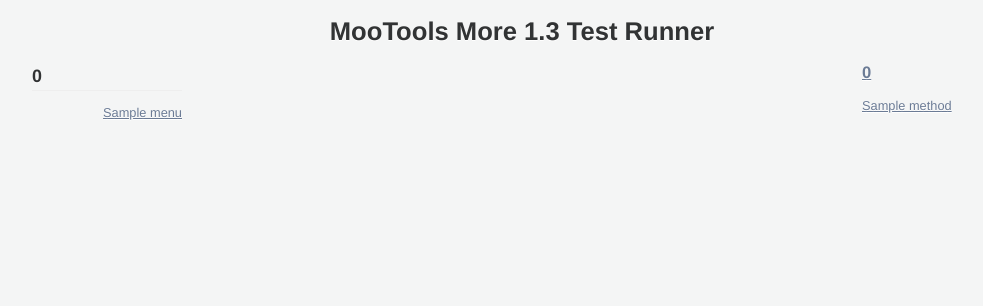
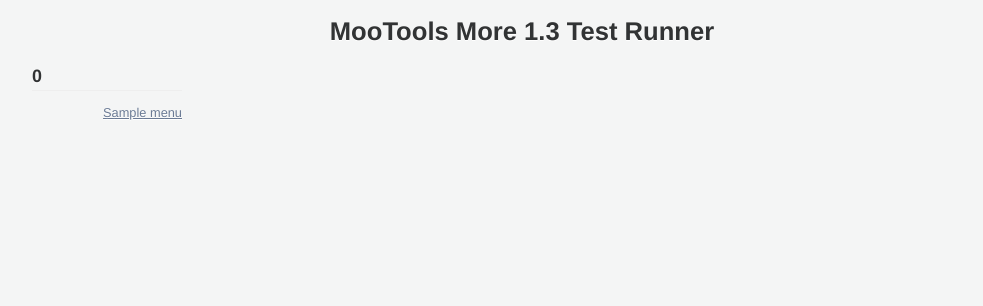
Before and after one commit to arian/mootools-ui-runner, a PHP site: template templates/index.php in a window 1280 px wide. Shown: the top 306 px of the page, without its empty margins (118-1101 px from the left). Run offline with PHP 8.4, Linux system fonts and the light colour scheme; the template is opened without the code that fills it: most values are stand-ins (such as "Sample title", 1, 10 or a date in 2020); data that the repository does not hold is empty.

Commit message:
Some styling

```diff
--- a/assets/docs.css
+++ b/assets/docs.css
@@ -90,6 +90,7 @@
 
 #docs {
 	margin: 0 0 0 175px;
+	border-left: 1px solid #ddd;
 }
 
 #docs h1, #docs h2 {
@@ -120,30 +121,6 @@
 	font-style: normal;
 }
 
-.doc .content {
-	margin: 0 160px 0 0;
-	padding: 0 25px;
-	border-left: 1px solid #ddd;
-	border-right: 1px solid #ddd;
-	line-height:1.5em;
+.content {
+	padding-left: 25px;
 }
-
-.doc .methods {
-	float: right;
-	width: 150px;
-}
-
-.methods ul {
-	list-style: none;
-	margin: 0;
-	padding: 0;
-	line-height: 1.5em;
-}
-
-.methods ul li strong {
-	font-size: 1.3em;
-}
-
-.methods ul ul{
-	margin: 1em 0;
-}
--- a/templates/index.php
+++ b/templates/index.php
@@ -29,25 +29,9 @@
 </div>
 <div id="docs" class="doc">
 
-	<div class="methods">
-		<ul>
-		<?php foreach($methods as $group => $submethods): ?>
-			<li>
-				<strong><a href="<?php echo '#'.$group; ?>"><?php echo str_replace('-','.',$group); ?></a></strong>
-				<ul>
-					<?php foreach($submethods as $method): ?>
-					<li><a href="<?php echo '#'.$group.':'.$method; ?>"><?php echo str_replace('-','.',$method); ?></a></li>
-					<?php endforeach; ?>
-				</ul>
-			</li>
-		<?php endforeach; ?>
-		</ul>
-	</div>
-
 	<div class="content">
 		<?php echo $content; ?>
 	</div>
-
 
 </div>
 </div>
```
